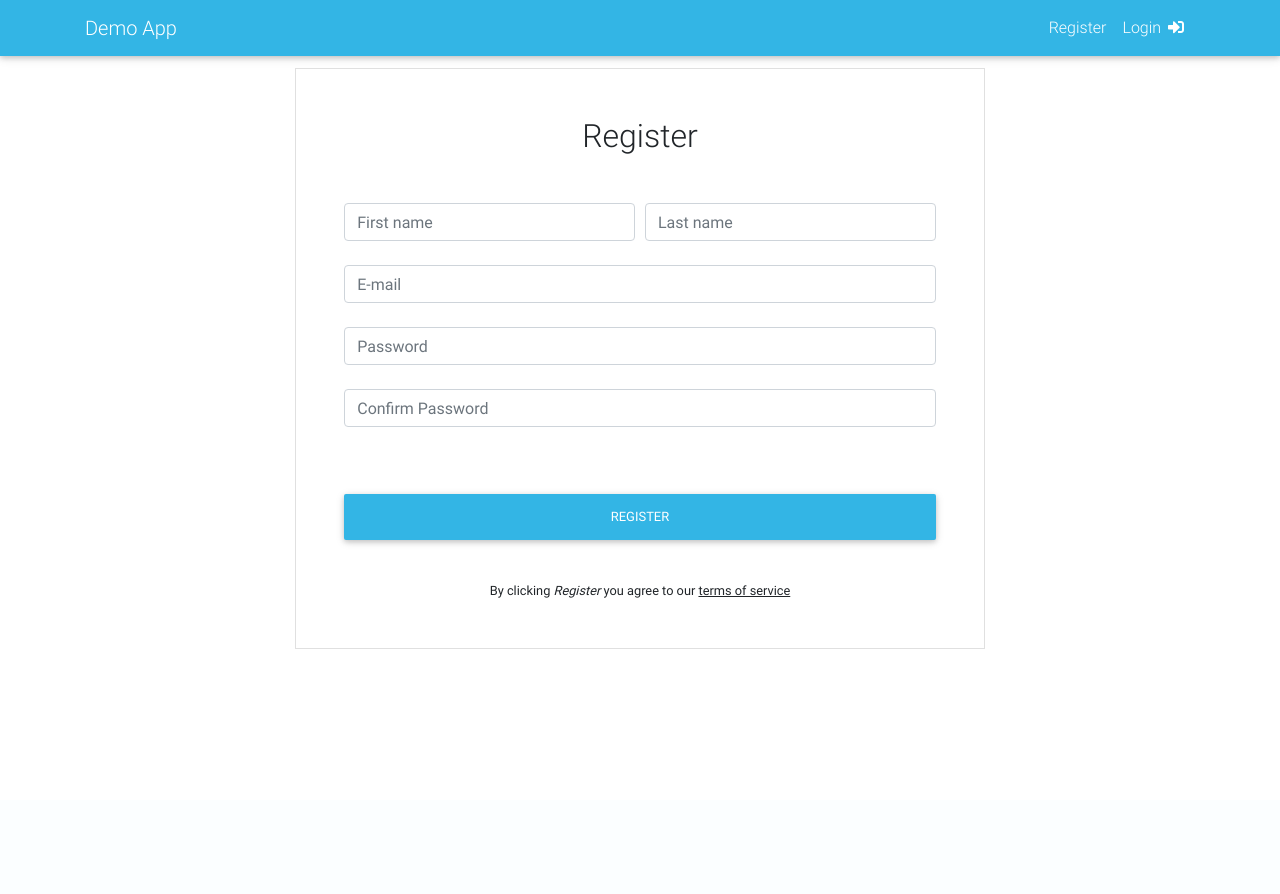
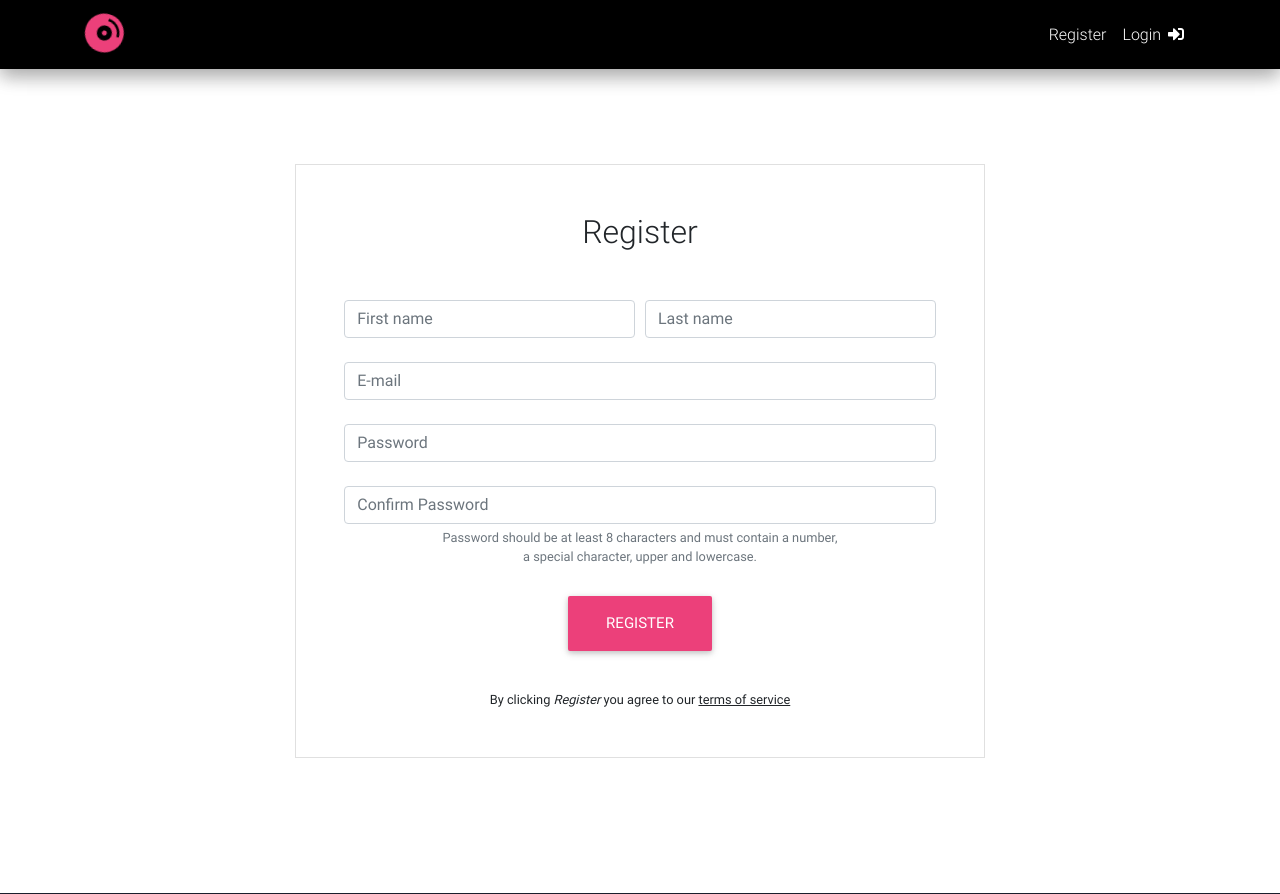
Before and after one commit to codingdojo-projects-algos-06-19/duff_chaves, a Flask app: page /user/register in a window 1280 px wide. Shown: the top 894 px of the page. Before the commit the page ends 649 px from the top, so only its background shows below. Run offline with Flask 2, Linux system fonts and the light colour scheme; some libraries are stand-ins or nearby versions.

Commit message:
Re-style the navbar and button color, added a brand icon to the navbar, added a video background to the home page

```diff
--- a/client/static/css/styles.css
+++ b/client/static/css/styles.css
@@ -1,5 +1,5 @@
+  html,
   body,
-header,
   .view {
     height: 100%;
   }
@@ -10,9 +10,17 @@
   .carousel-item.active {
     height: 100%;
   }
-
   .carousel-inner {
     height: 100%;
+  }
+  .carousel .carousel-item video {
+    min-width: 100%;
+    min-height: 100%;
+    width: auto;
+    height: auto;
+    top: 50%;
+    left: 50%;
+    transform: translate(-50%, -50%);
   }
 
 @media (min-width: 800px) and (max-width: 850px) {
@@ -20,7 +28,6 @@
 		background: #1c2331 !important;
 	}
 }
-
  .modal-footer {
     margin-top: 1rem;
 }
@@ -40,3 +47,9 @@
 .nav-tabs a {
   color: #ffffff;
 }
+.navbar-brand {
+  color: #ec407a !important;
+}
+.login-input {
+  width: 300px;
+}
--- a/client/templates/layout.html
+++ b/client/templates/layout.html
@@ -22,9 +22,9 @@
         <title>{% block title %}{% endblock %}</title>
     </head>
     <body>
-        <nav class="mb-1 navbar navbar-expand-lg navbar-dark info-color">
+        <nav class="navbar navbar-expand-lg sticky-top navbar-dark black z-depth-2">
             <div class="container">
-                <a class="navbar-brand" href="/">Demo App</a>
+                <a class="navbar-brand" href="/"><i class="fas pink-color fa-compact-disc fa-2x fa-spin"></i></a>
                 <button class="navbar-toggler" type="button" data-toggle="collapse" data-target="#navbarSupportedContent-4" aria-controls="navbarSupportedContent-4" aria-expanded="false" aria-label="Toggle navigation">
                     <span class="navbar-toggler-icon"></span>
                 </button>
--- a/client/templates/register.html
+++ b/client/templates/register.html
@@ -2,12 +2,11 @@
 {% block title %}Register - Demo App{% endblock %}
 {% block body %}
     <div id="alerts"></div>
-    <div class="container">
     <div class="container flex-center">
         <div class="row pt-2">
             <div class="col-lg-12">
                 <div class="form-row mb-4">
-                        <form id="user-create-form" class=" needs-validation text-center border border-light p-5" action="/user/create" method="POST" novalidate>
+                    <form id="user-create-form" class="needs-validation text-center border border-light p-5" action="/user/create" method="POST" novalidate>
                         <div class="form-row mb-4">
                             <div class="col-sm-12">
                                 <h2 class="mb-5">Register</h2>
@@ -22,10 +21,10 @@
                         <input type="email" class="form-control mb-4" name="email" placeholder="E-mail" required>
                         <input type="password" class="form-control mb-4" name="password" placeholder="Password" required>
                         <input type="password" class="form-control" name="password2" placeholder="Confirm Password" required>
-                            <small class="form-text text-muted white-text mb-4">
-                                8 characters and must contain a number, <br />a special character, upper and lowercase.
+                        <small class="form-text text-muted light-gray-text mb-4">
+                            Password should be at least 8 characters and must contain a number, <br />a special character, upper and lowercase.
                         </small>
-                            <button class="btn btn-info my-4 btn-block" type="submit">Register</button>
+                        <button class="btn btn-pink btn-rounded btn-lg" type="submit">Register</button>
                         <hr style="border-color: #ffffff">
                         <small><p> By clicking <em>Register</em> you agree to our <a style="text-decoration: underline;" data-toggle="modal" data-target="#terms-modal">terms of service</a></p></small>
                     </form>
@@ -33,6 +32,5 @@
             </div>
         </div>
     </div>
-    </div>
     {% include 'terms.html' %}
 {% endblock %}
```
Also changed, not shown: client/templates/index.html (+18 -5 lines), client/templates/login.html (+4 -6 lines), client/templates/terms.html (+1 -17 lines), 1 other file. Lines whose indentation alone changed are shown as unchanged.
